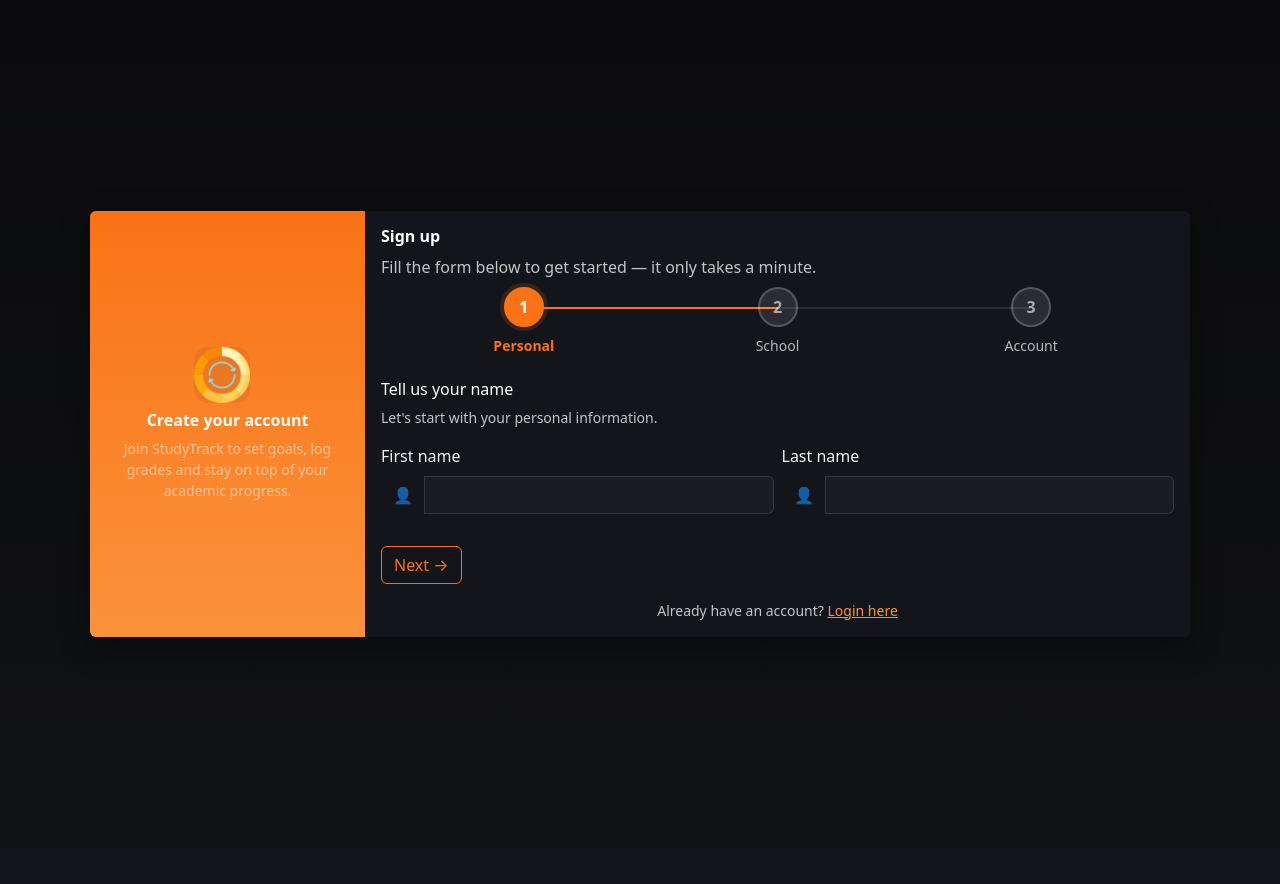
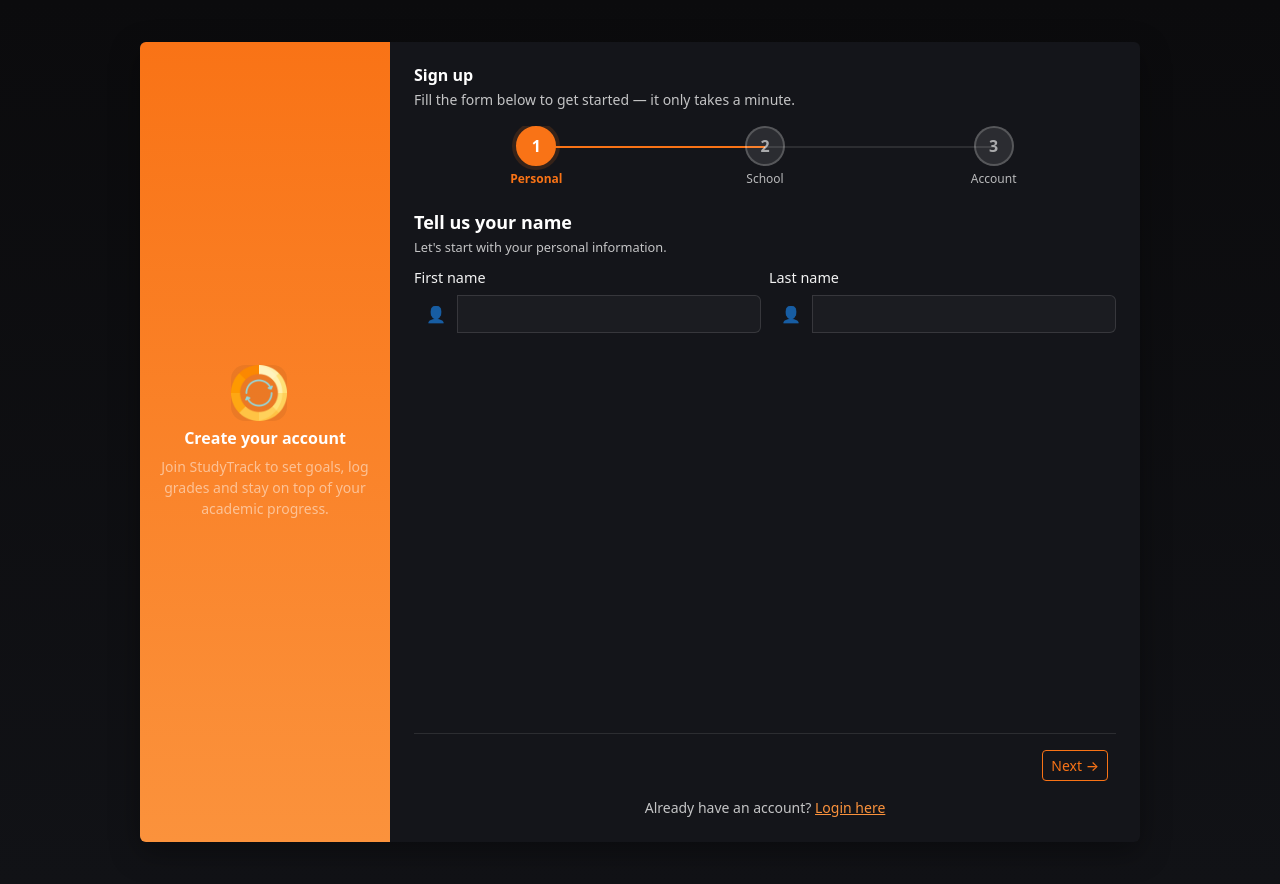
Before and after one commit to 6h0st-2cr1pt/-Study_Track, a Django app: page /register/ in a window 1280 px wide. Before the commit the page ends 637 px from the top, so only its background shows below. Run offline with Django 5.2, Linux system fonts and the light colour scheme.

Commit message:
v1.0.3 Improve the signup page UI

```diff
--- a/templates/registration/register.html
+++ b/templates/registration/register.html
@@ -3,31 +3,32 @@
 {% block content %}
 <style>
 /* Registration page theme overrides - ensure good contrast on dark backgrounds */
-.register-card .card-body { color: #ffffff; }
+.register-card .card-body { color: #ffffff; overflow: hidden; }
 .register-card .section-title { color: #ffffff; }
 .register-card .text-muted { color: rgba(255,255,255,0.75) !important; }
-.register-card .form-label { color: rgba(255,255,255,0.95); }
-.register-card .form-text { color: rgba(255,255,255,0.75); }
+.register-card .form-label { color: rgba(255,255,255,0.95); font-size: 0.9rem; font-weight: 500; margin-bottom: 0.4rem; }
+.register-card .form-text { color: rgba(255,255,255,0.75); font-size: 0.8rem; }
 .register-card .input-group-text { color: rgba(255,255,255,0.85); background: transparent; }
-.register-card .form-control { background: rgba(255,255,255,0.03); color: #ffffff; border: 1px solid rgba(255,255,255,0.12); box-shadow: none; transition: all 0.2s ease; }
+.register-card .form-control { background: rgba(255,255,255,0.03); color: #ffffff; border: 1px solid rgba(255,255,255,0.12); box-shadow: none; transition: all 0.2s ease; height: 38px; }
 .register-card .form-control:focus { background: rgba(255,255,255,0.06); border-color: #f97316; color: #ffffff; box-shadow: 0 0 0 0.2rem rgba(249, 115, 22, 0.15); }
 .register-card .form-control::placeholder { color: rgba(255,255,255,0.6); }
-.register-card .btn-primary { background-color: #f97316; border-color: #f97316; color: #fff; transition: all 0.2s ease; }
+.register-card select.form-control { height: auto; padding: 0.5rem 0.75rem; }
+.register-card .btn-primary { background-color: #f97316; border-color: #f97316; color: #fff; transition: all 0.2s ease; font-weight: 500; }
 .register-card .btn-primary:hover { background-color: #ea6317; transform: translateY(-2px); box-shadow: 0 4px 12px rgba(249, 115, 22, 0.3); }
-.register-card .btn-outline-primary { border-color: #f97316; color: #f97316; transition: all 0.2s ease; }
+.register-card .btn-outline-primary { border-color: #f97316; color: #f97316; transition: all 0.2s ease; font-weight: 500; }
 .register-card .btn-outline-primary:hover { background-color: #f97316; color: #fff; }
-.register-card .btn-outline-secondary { border-color: rgba(255,255,255,0.3); color: rgba(255,255,255,0.9); transition: all 0.2s ease; }
+.register-card .btn-outline-secondary { border-color: rgba(255,255,255,0.3); color: rgba(255,255,255,0.9); transition: all 0.2s ease; font-weight: 500; }
 .register-card .btn-outline-secondary:hover { border-color: rgba(255,255,255,0.6); color: #ffffff; }
 
 /* Progress bar styling */
-.progress-indicator { display: flex; align-items: center; justify-content: space-between; margin-bottom: 2rem; padding: 0 1rem; }
+.progress-indicator { display: flex; align-items: center; justify-content: space-between; margin-bottom: 1.5rem; padding: 0 0.5rem; }
 .progress-step { display: flex; flex-direction: column; align-items: center; flex: 1; position: relative; }
 .progress-step:not(:last-child)::after { content: ''; position: absolute; top: 20px; left: 50%; width: 100%; height: 2px; background: rgba(255,255,255,0.1); z-index: 0; }
 .progress-step.active:not(:last-child)::after { background: #f97316; animation: fillLine 0.6s ease forwards; }
 .progress-circle { width: 40px; height: 40px; border-radius: 50%; background: rgba(255,255,255,0.1); display: flex; align-items: center; justify-content: center; font-weight: 700; color: rgba(255,255,255,0.6); border: 2px solid rgba(255,255,255,0.2); transition: all 0.3s ease; position: relative; z-index: 1; }
 .progress-step.active .progress-circle { background: #f97316; color: #ffffff; border-color: #f97316; box-shadow: 0 0 0 4px rgba(249, 115, 22, 0.15); animation: popIn 0.4s ease; }
 .progress-step.completed .progress-circle { background: #4ade80; color: #ffffff; border-color: #4ade80; }
-.progress-label { margin-top: 0.5rem; font-size: 0.875rem; color: rgba(255,255,255,0.7); text-align: center; }
+.progress-label { margin-top: 0.25rem; font-size: 0.75rem; color: rgba(255,255,255,0.7); text-align: center; }
 .progress-step.active .progress-label { color: #f97316; font-weight: 600; }
 
 /* Step transition animations */
@@ -51,6 +52,8 @@
     opacity: 1;
     display: block !important;
 }
+.step h3 { font-size: 1.125rem; margin-bottom: 0.5rem; font-weight: 600; }
+.step > p { margin-bottom: 1.25rem; }
 
 @keyframes popIn {
   0% { transform: scale(0.8); }
@@ -63,14 +66,15 @@
 }
 
 @media (max-width: 767.98px) {
-  .register-card .card-body { padding: 1rem; }
+  .register-card .card-body { padding: 1.25rem; }
   .progress-indicator { padding: 0; margin-bottom: 1.5rem; }
   .progress-circle { width: 36px; height: 36px; font-size: 0.875rem; }
+  .step { min-height: 180px; }
 }
 </style>
 <div class="d-flex align-items-center justify-content-center" style="min-height:100vh; padding: 18px;">
-    <div style="width:100%; max-width:1100px;">
-        <div class="card soft-shadow border-0 overflow-hidden register-card" style="max-height:calc(100vh - 36px);">
+    <div style="width:100%; max-width:1000px;">
+        <div class="card soft-shadow border-0 overflow-hidden register-card" style="height:800px;">
             <div class="row g-0">
                 <div class="col-md-3 d-none d-md-flex align-items-center" style="background: linear-gradient(180deg,#f97316 0%, #fb923c 100%);">
                     <div class="p-3 text-center w-100" style="padding-left:1.25rem;padding-right:1.25rem;">
@@ -86,16 +90,16 @@
                     </div>
                 </div>
                 <div class="col-md-9">
-                    <div class="card-body p-3" style="display:flex;flex-direction:column;justify-content:center;min-height:240px;">
-                        <h2 class="h6 section-title mb-2">Sign up</h2>
-                        <p class="text-muted mb-2">Fill the form below to get started — it only takes a minute.</p>
+                    <div class="card-body p-4" style="display:flex;flex-direction:column;height:800px;position:relative;">
+                        <h2 class="h6 section-title mb-1">Sign up</h2>
+                        <p class="text-muted mb-3" style="font-size:0.875rem;">Fill the form below to get started — it only takes a minute.</p>
 
-                        <form method="post" id="multiStepRegisterForm">
+                        <form method="post" id="multiStepRegisterForm" style="display:flex;flex-direction:column;overflow:hidden;flex:1;">
                             {% csrf_token %}
                             {{ form.non_field_errors }}
 
                             <!-- Progress indicator with circles and line -->
-                            <div class="progress-indicator mb-4">
+                            <div class="progress-indicator">
                                 <div class="progress-step active" data-step="1">
                                     <div class="progress-circle">1</div>
                                     <div class="progress-label">Personal</div>
@@ -110,10 +114,12 @@
                                 </div>
                             </div>
 
+                            <!-- Steps container with absolute positioning -->
+                            <div style="position:relative;flex:1;min-height:400px;max-height:500px;">
                                 <!-- Step 1: Personal (Name) -->
-                            <div class="step" data-step="1">
-                                <h3 class="h6 mb-2">Tell us your name</h3>
-                                <p class="text-muted small mb-3">Let's start with your personal information.</p>
+                                <div class="step" data-step="1" style="position:absolute;top:0;left:0;right:0;width:100%;">
+                                    <h3 class="h6 mb-1">Tell us your name</h3>
+                                    <p class="text-muted small mb-2" style="font-size:0.8rem;">Let's start with your personal information.</p>
                                     <div class="row gx-2">
                                         {% for field in form.visible_fields %}
                                             {% if field.name == 'first_name' or field.name == 'last_name' %}
@@ -132,9 +138,9 @@
                                 </div>
 
                                 <!-- Step 2: School Info -->
-                            <div class="step d-none" data-step="2">
-                                <h3 class="h6 mb-2">Your school information</h3>
-                                <p class="text-muted small mb-3">Help us understand your academic calendar.</p>
+                                <div class="step d-none" data-step="2" style="position:absolute;top:0;left:0;right:0;width:100%;">
+                                    <h3 class="h6 mb-1">Your school information</h3>
+                                    <p class="text-muted small mb-2" style="font-size:0.8rem;">Help us understand your academic calendar.</p>
                                     <div class="row gx-2">
                                         {% for field in form.visible_fields %}
                                             {% if field.name == 'institution' or field.name == 'program' or field.name == 'year_level' or field.name == 'grading_structure' %}
@@ -153,9 +159,9 @@
                                 </div>
 
                                 <!-- Step 3: Account (Username & Password) -->
-                            <div class="step d-none" data-step="3">
-                                <h3 class="h6 mb-2">Create your account</h3>
-                                <p class="text-muted small mb-3">Choose a secure password for your account.</p>
+                                <div class="step d-none" data-step="3" style="position:absolute;top:0;left:0;right:0;width:100%;">
+                                    <h3 class="h6 mb-1">Create your account</h3>
+                                    <p class="text-muted small mb-2" style="font-size:0.8rem;">Choose a secure password for your account.</p>
                                     <div class="row gx-2">
                                         {% for field in form.visible_fields %}
                                             {% if field.name == 'username' or field.name == 'email' or field.name == 'password1' or field.name == 'password2' %}
@@ -174,12 +180,13 @@
                                         {% endfor %}
                                     </div>
                                 </div>
+                            </div>
 
-                            <div class="d-flex justify-content-between mt-4">
-                                <button type="button" class="btn btn-outline-secondary d-none" id="prevStep">← Previous</button>
-                                <div>
-                                    <button type="button" class="btn btn-outline-primary me-2" id="nextStep">Next →</button>
-                                    <button type="submit" class="btn btn-primary d-none" id="submitBtn">✓ Create Account</button>
+                            <div class="d-flex justify-content-between pt-3" style="border-top:1px solid rgba(255,255,255,0.1);margin-top:auto;position:relative;z-index:10;">
+                                <button type="button" class="btn btn-outline-secondary d-none btn-sm" id="prevStep">← Previous</button>
+                                <div style="margin-left:auto;">
+                                    <button type="button" class="btn btn-outline-primary me-2 btn-sm" id="nextStep">Next →</button>
+                                    <button type="submit" class="btn btn-primary d-none btn-sm" id="submitBtn">✓ Create Account</button>
                                 </div>
                             </div>
                         </form>
```
Also changed, not shown: StudyTrack/forms.py (+16 -16 lines), db.sqlite3. Lines whose indentation alone changed are shown as unchanged.
